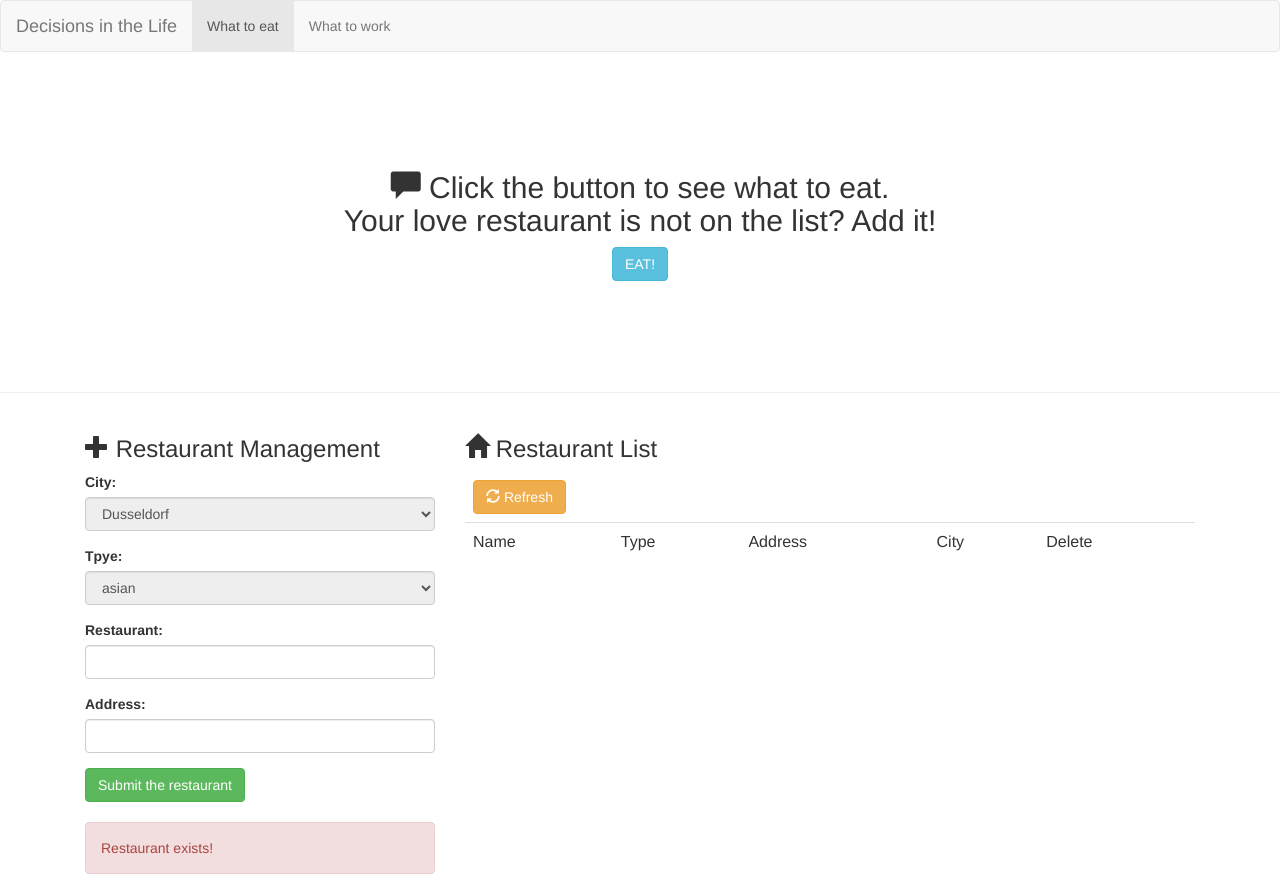
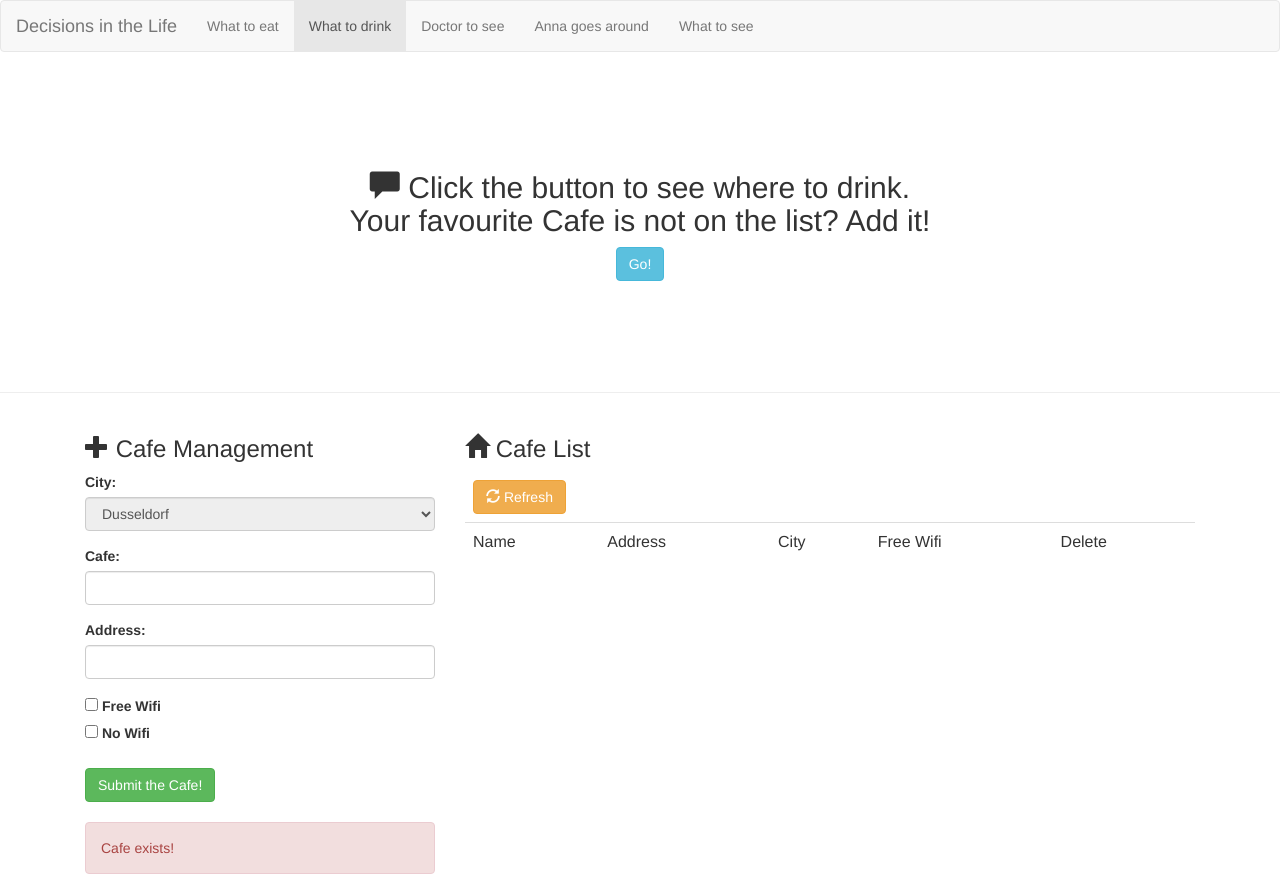
Before and after one commit to kunyao0531/lifedecision, a website: page public/spt.html in a window 1280 px wide. Drawn offline with nearby package versions, Linux system fonts and the light colour scheme.

Commit message:
navbar edit

```diff
--- a/package.json
+++ b/package.json
@@ -7,6 +7,7 @@
     "dependencies": {
         "body-parser": "^1.19.0",
         "express": "^4.17.1",
+        "http-server": "^0.12.3",
         "mysql": "^2.18.1"
     }
 }
--- a/public/spt.html
+++ b/public/spt.html
@@ -29,8 +29,11 @@
             <!-- Collect the nav links, forms, and other content for toggling -->
             <div class="collapse navbar-collapse" id="bs-example-navbar-collapse-1">
                 <ul class="nav navbar-nav">
-                    <li class="active"><a href="#">What to eat <span class="sr-only">(current)</span></a></li>
-                    <li><a href="#">What to work</a></li>
+                    <li><a href="/">What to eat </a></li>
+                    <li class="active"><a href="/spt">What to drink</a></li>
+                    <li><a href="/alice">Doctor to see</a></li>
+                    <li><a href="/Anna">Anna goes around</a></li>
+                    <li><a href="/linda">What to see</a></li>
                 </ul>
             </div>
             <!-- /.navbar-collapse -->
@@ -43,9 +46,9 @@
             <div style="height:300px; width:100%; text-align: center; display:table;">
                 <div style="margin:0 auto;display:table-cell;vertical-align: middle;">
                     <form>
-                        <h2 class="result"><i class="glyphicon glyphicon-comment"></i> Click the button to see what to eat.<br>Your love restaurant is not on the list? Add it!</h2>
+                        <h2 class="result"><i class="glyphicon glyphicon-comment"></i> Click the button to see where to drink.<br>Your favourite Cafe is not on the list? Add it!</h2>
                         <div class="form-group">
-                            <input type="button" value="EAT!" class="btn btn-info luckyrestaurant">
+                            <input type="button" value="Go!" class="btn btn-info luckyrestaurant">
                         </div>
                     </form>
                 </div>
@@ -56,7 +59,7 @@
     <div class="row">
         <div class="container">
             <div class="col-md-4">
-                <h3><i class="glyphicon glyphicon-plus"></i> Restaurant Management</h3>
+                <h3><i class="glyphicon glyphicon-plus"></i> Cafe Management</h3>
                 <form action="/create-new-question" method="post" id="qForm">
                     <div class="form-group">
                         <label>City:</label>
@@ -65,13 +68,7 @@
                         </select>
                     </div>
                     <div class="form-group">
-                        <label>Tpye:</label>
-                        <select class="form-control" id="type" disabled="disabled">
-                            <option value="asian">asian</option>
-                        </select>
-                    </div>
-                    <div class="form-group">
-                        <label>Restaurant:</label>
+                        <label>Cafe:</label>
                         <input type="text" id="restaurant" value="" class="form-control">
                     </div>
 
@@ -79,14 +76,22 @@
                         <label>Address:</label>
                         <input type="text" id="address" value="" class="form-control">
                     </div>
-                    <input type="button" id="submitForm" name="submittheform" class="btn btn-success" value="Submit the restaurant">
+                    <div class="form-check form-check-inline">
+                        <input class="form-check-input" type="checkbox" id="inlineCheckbox1" value="option1">
+                        <label class="form-check-label" for="inlineCheckbox1">Free Wifi</label>
+                    </div>
+                    <div class="form-check form-check-inline">
+                        <input class="form-check-input" type="checkbox" id="inlineCheckbox2" value="option2">
+                        <label class="form-check-label" for="inlineCheckbox2">No Wifi</label>
+                    </div>
+                    <input type="button" id="submitForm" name="submittheform" class="btn btn-success" style="margin-top:20px;" value="Submit the Cafe!">
 
-                    <div class="alert alert-danger" role="alert" style="margin-top:20px;">Restaurant exists!</div>
+                    <div class="alert alert-danger" role="alert" style="margin-top:20px;">Cafe exists!</div>
 
                 </form>
             </div>
             <div class="col-md-8">
-                <h3><i class="glyphicon glyphicon-home"></i> Restaurant List</h3>
+                <h3><i class="glyphicon glyphicon-home"></i> Cafe List</h3>
                 <table class="table" id="restaurant-list">
                     <thead>
                         <tr>
@@ -96,9 +101,9 @@
                         </tr>
                         <tr>
                             <td>Name</td>
-                            <td>Type</td>
                             <td>Address</td>
                             <td>City</td>
+                            <td>Free Wifi</td>
                             <td>Delete</td>
                         </tr>
                     </thead>
```
Also changed, not shown: assets/css/hello.css (deleted), assets/css/spt.css (added), assets/js/spt.js (added), assets/js/world.js (deleted), 1 other file.
